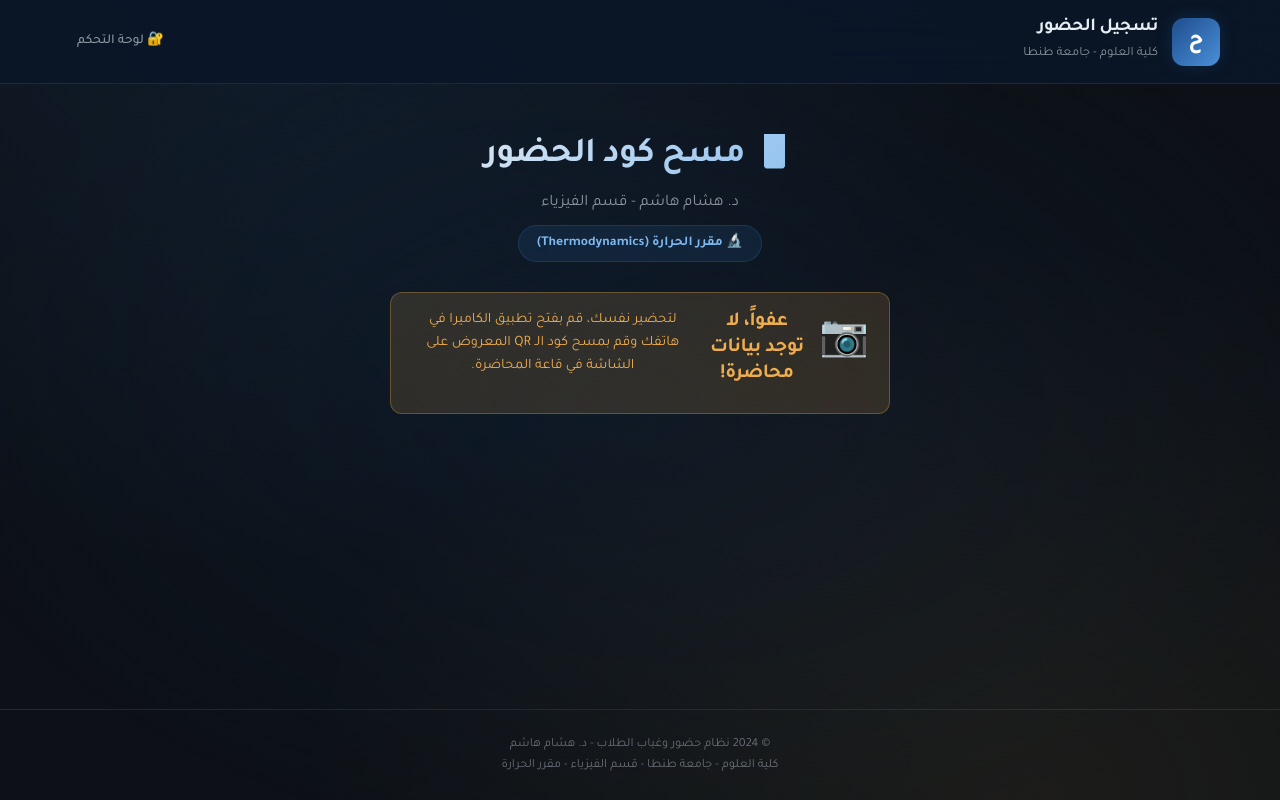
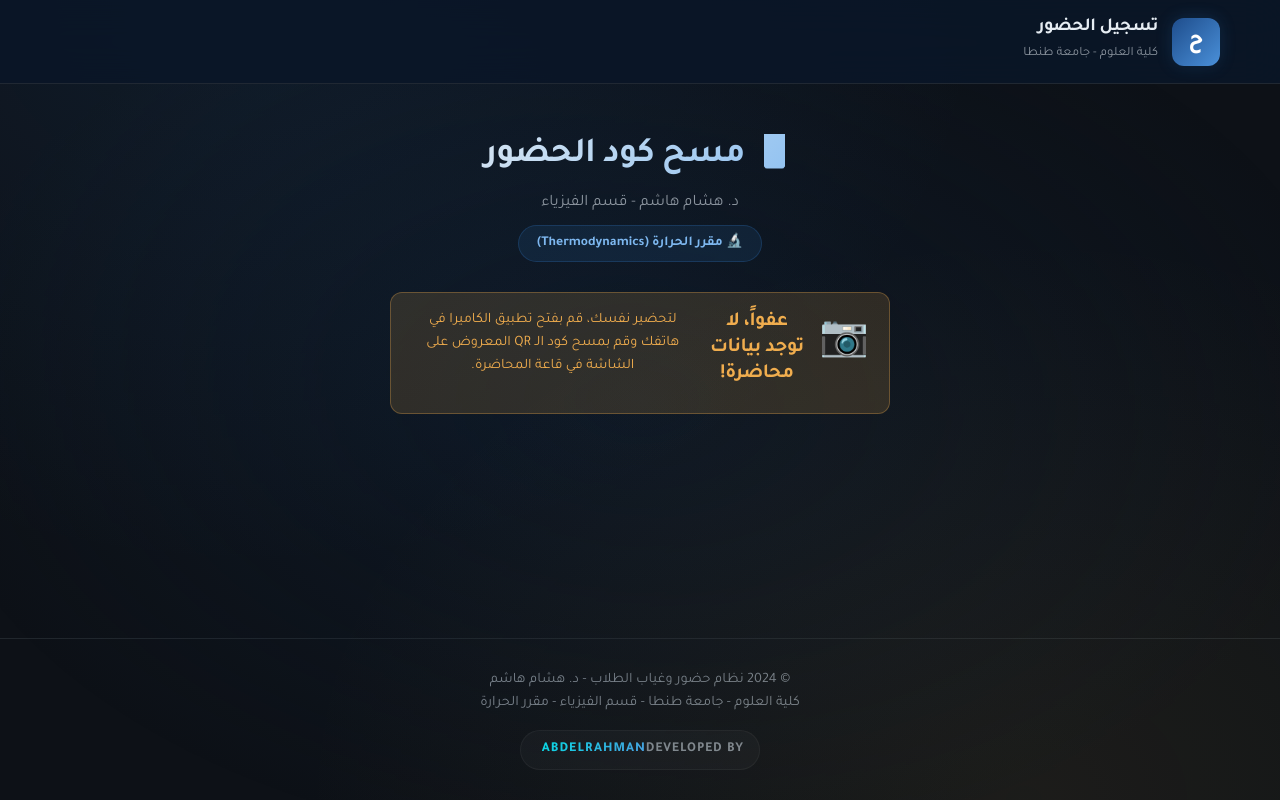
Before and after one commit to noveyraforcoding-coder/DRHISHAM, a website: page public/index.html in a window 1280 px wide. Drawn offline with Linux system fonts and the light colour scheme.

Commit message:
UI updates: Remove admin button, secure admin dashboard url, add developer footer

```diff
--- a/public/index.html
+++ b/public/index.html
@@ -28,9 +28,6 @@
             <h1>تسجيل الحضور</h1>
             <span class="subtitle">كلية العلوم - جامعة طنطا</span>
           </div>
-        </div>
-        <div class="header-nav">
-          <a href="/admin.html" class="nav-link">🔐 لوحة التحكم</a>
         </div>
       </div>
     </header>
@@ -153,6 +150,11 @@
     <footer class="app-footer">
       <p>© 2024 نظام حضور وغياب الطلاب - د. هشام هاشم</p>
       <p>كلية العلوم - جامعة طنطا - قسم الفيزياء - مقرر الحرارة</p>
+      <div class="developer-credit">
+        <a href="https://se-abdulrahman.vercel.app/" target="_blank" rel="noopener noreferrer">
+          DEVELOPED BY <span>ABDELRAHMAN</span>
+        </a>
+      </div>
     </footer>
   </div>
 
--- a/public/style.css
+++ b/public/style.css
@@ -1497,3 +1497,50 @@ a:hover {
 .items-center { align-items: center; }
 .justify-between { justify-content: space-between; }
 .hidden { display: none !important; }
+
+/* Developer Credit Footer */
+.app-footer {
+  text-align: center;
+  padding: 30px 20px;
+  background-color: var(--surface);
+  border-top: 1px solid var(--border-color);
+  margin-top: auto;
+  font-size: 0.9rem;
+  color: var(--text-secondary);
+  line-height: 1.6;
+}
+
+.developer-credit {
+  margin-top: 15px;
+  font-weight: 700;
+  letter-spacing: 1px;
+}
+
+.developer-credit a {
+  display: inline-flex;
+  align-items: center;
+  justify-content: center;
+  text-decoration: none;
+  color: var(--text-secondary);
+  font-size: 0.85rem;
+  transition: all 0.3s ease;
+  padding: 8px 15px;
+  border-radius: 20px;
+  background: rgba(255, 255, 255, 0.03);
+  border: 1px solid rgba(255, 255, 255, 0.05);
+}
+
+.developer-credit a span {
+  background: linear-gradient(135deg, #00f2fe, #4facfe);
+  -webkit-background-clip: text;
+  -webkit-text-fill-color: transparent;
+  margin-left: 6px;
+  font-weight: 800;
+}
+
+.developer-credit a:hover {
+  background: rgba(255, 255, 255, 0.08);
+  transform: translateY(-2px);
+  box-shadow: 0 4px 15px rgba(0, 242, 254, 0.15);
+  border-color: rgba(79, 172, 254, 0.3);
+}
```
Also changed, not shown: public/dashboard-hisham-x89v2k.html (renamed from public/admin.html, +1 -1 lines), public/dashboard-hisham-x89v2k.js (renamed from public/admin.js), 1 other file.
